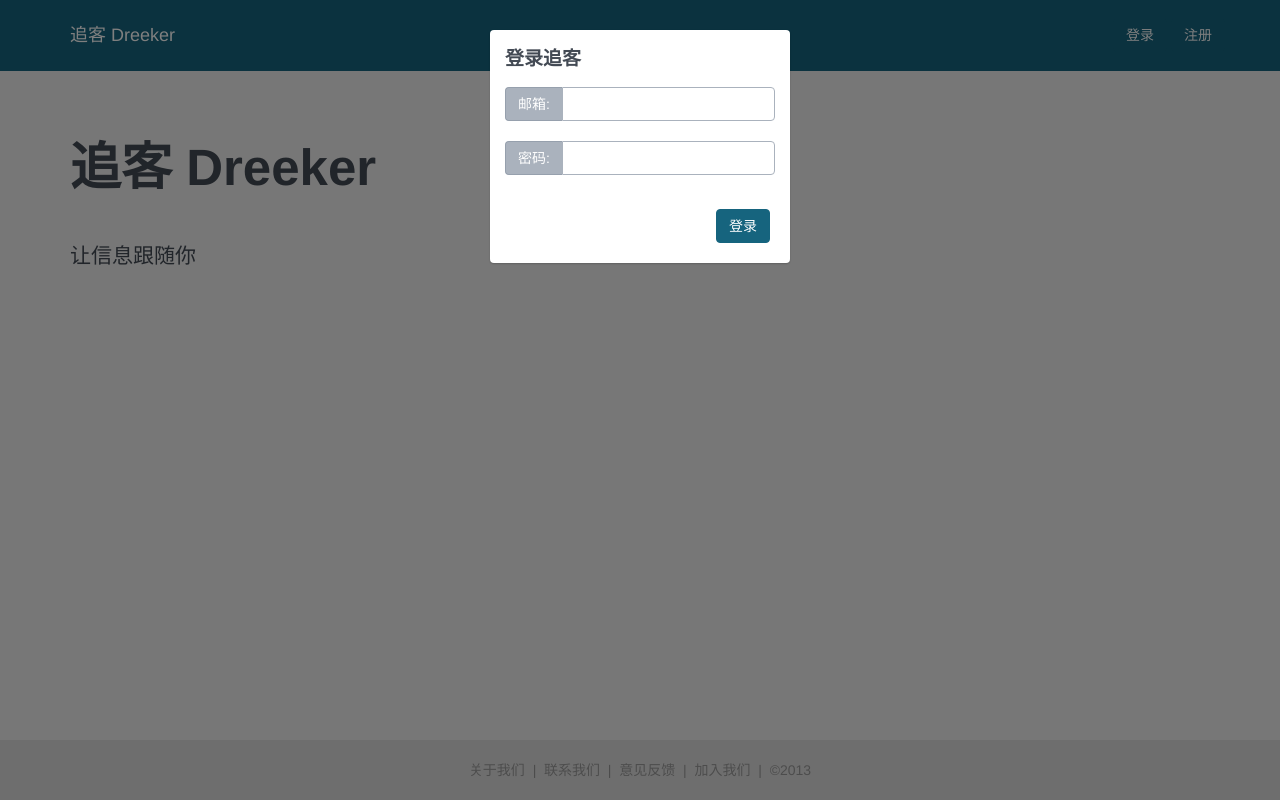
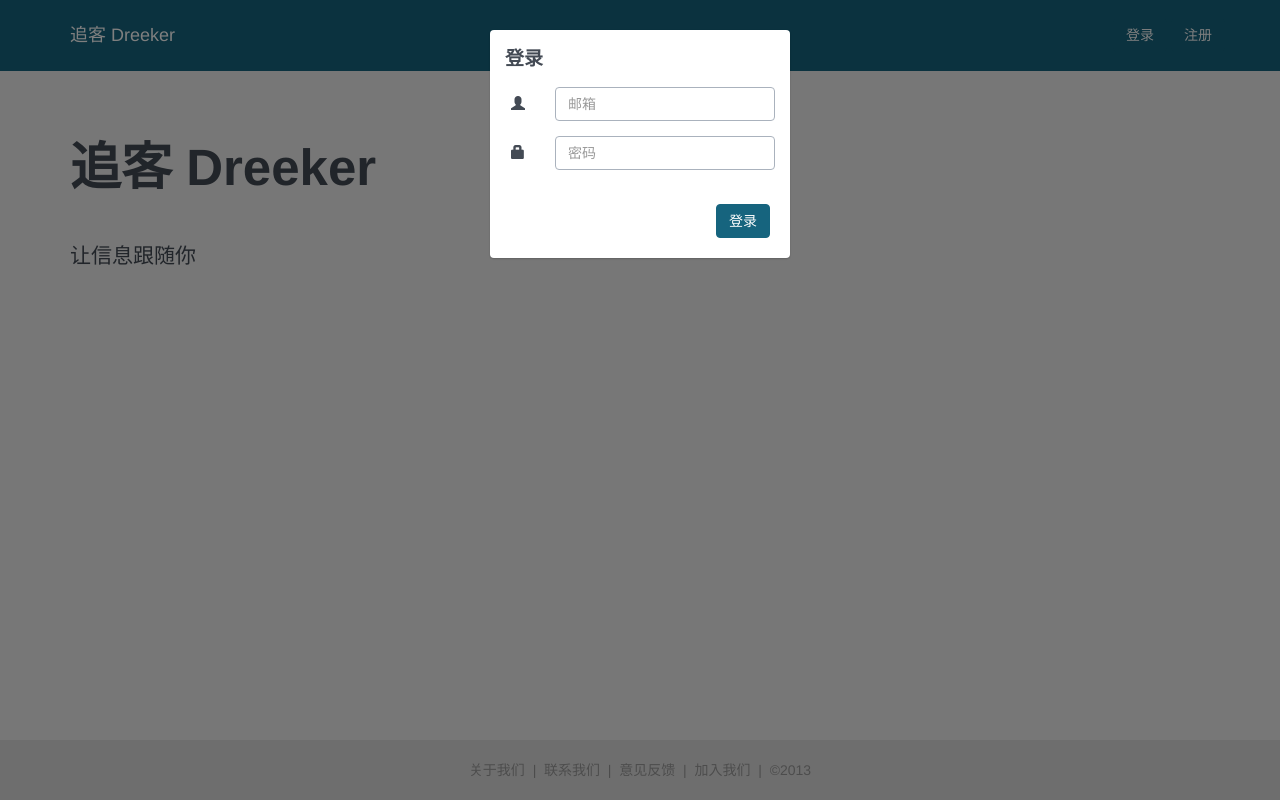
Before and after one commit to TSR-SEIPKU/dreeker-webUI, a website: page dreeker/index.html in a window 1280 px wide. Both pictures are taken after a click on the button "登录". Drawn offline with Linux system fonts and the light colour scheme.

Commit message:
登录界面美化

```diff
--- a/dreeker/index.html
+++ b/dreeker/index.html
@@ -72,24 +72,27 @@
   <div class="modal fade" id="loginModal" tabindex="-1" role="dialog" aria-labelledby="myModalLabel" aria-hidden="true">
     <div class="modal-dialog modal-sm">
       <div class="modal-content">
-        <form novalidate>
+        <form class="form-horizontal" novalidate>
           <div class="modal-header">
-            <h4 class="modal-title" id="myModalLabel">登录追客</h4>
+            <h4 class="modal-title">登录</h4>
           </div>
           <div class="modal-body">
-            <div class="input-group">
-              <span class="input-group-addon">邮箱: </span>
-              <input name="email" class="form-control" type="email" ng-model="loginEmail" required />
+            <div class="form-group">
+              <label class="control-label col-sm-2" for="inputSuccess3"><span class="glyphicon glyphicon-user"></span></label>
+              <div class="col-sm-10">
+                <input name="email" class="form-control" type="email" ng-model="loginEmail" placeholder="邮箱" required />
+              </div>
             </div>
-            <br />
-            <div class="input-group">
-              <span class="input-group-addon">密码: </span>
-              <input name="pw" class="form-control" type="password" ng-model="loginPw" required />
+            <div class="form-group">
+              <label class="control-label col-sm-2" for="inputSuccess3"><span class="glyphicon glyphicon-lock"></span></label>
+              <div class="col-sm-10">
+                <input name="pw" class="form-control" type="password" ng-model="loginPw" placeholder="密码" required />
+              </div>
             </div>
           </div>
           <div class="modal-footer">
-            <span class="label label-danger pull-left">{{errorInfo}}</span>
-            <button ng-click="login(loginEmail, loginPw)" type="button" class="btn btn-primary">登录</button>
+                <button ng-click="login(loginEmail, loginPw)" type="button" class="btn btn-primary">登录</button>
+                <span class="label label-danger pull-left">{{errorInfo}}</span>
           </div>
         </form>
       </div>
```
Also changed, not shown: dreeker/fonts/glyphicons-halflings-regular.ttf (added), dreeker/fonts/glyphicons-halflings-regular.woff (added).
